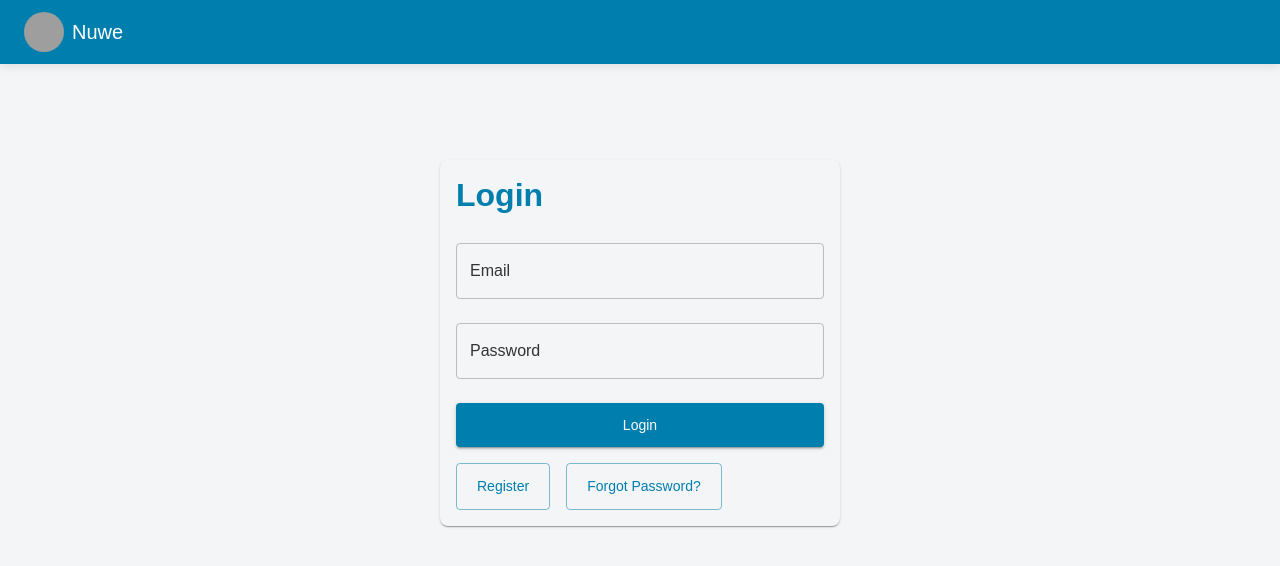
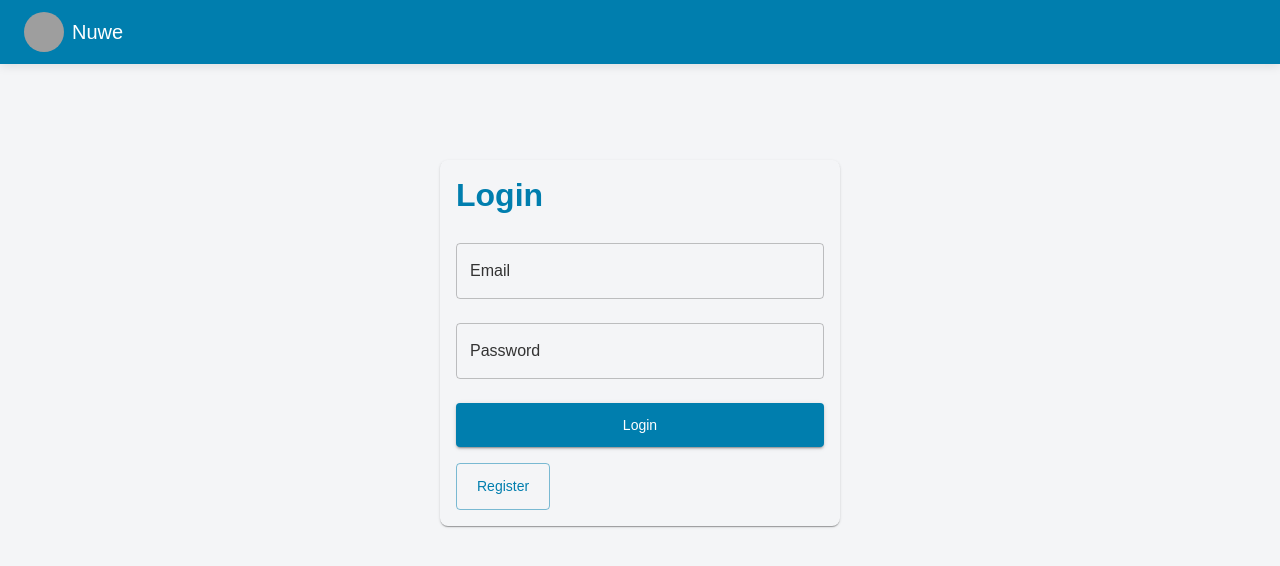
Before and after one commit to jasonjimnz/nuwe_hackathon_25, a React (Create React App) app in the folder react_app/: page / in a window 1280 px wide. Shown: the top 566 px of the page. Built offline with nearby package versions, Linux system fonts and the light colour scheme; grey boxes are pictures that could not be loaded; the HTML template or start-up script is replaced by a standard one.

Commit message:
remove button forgot password

```diff
--- a/react_app/src/components/LoginPage.js
+++ b/react_app/src/components/LoginPage.js
@@ -24,7 +24,6 @@ function LoginPage() {
       const userDetail = await getUserDetail();
       const user = { email, type: userDetail.role };
       localStorage.setItem("loggedUser", JSON.stringify(user));
-      // login({ email });
       navigate("/");
     } catch (error) {
       setError("Invalid email or password. Please try again.");
@@ -87,14 +86,14 @@ function LoginPage() {
         >
           Register
         </Button>
-        <Button
+        {/* <Button
           variant="outlined"
           color="primary"
           onClick={() => navigate("/forgot-password")}
           sx={{ ml: 2 }}
         >
           Forgot Password?
-        </Button>
+        </Button> */}
       </Box>
     </Box>
   );
```
